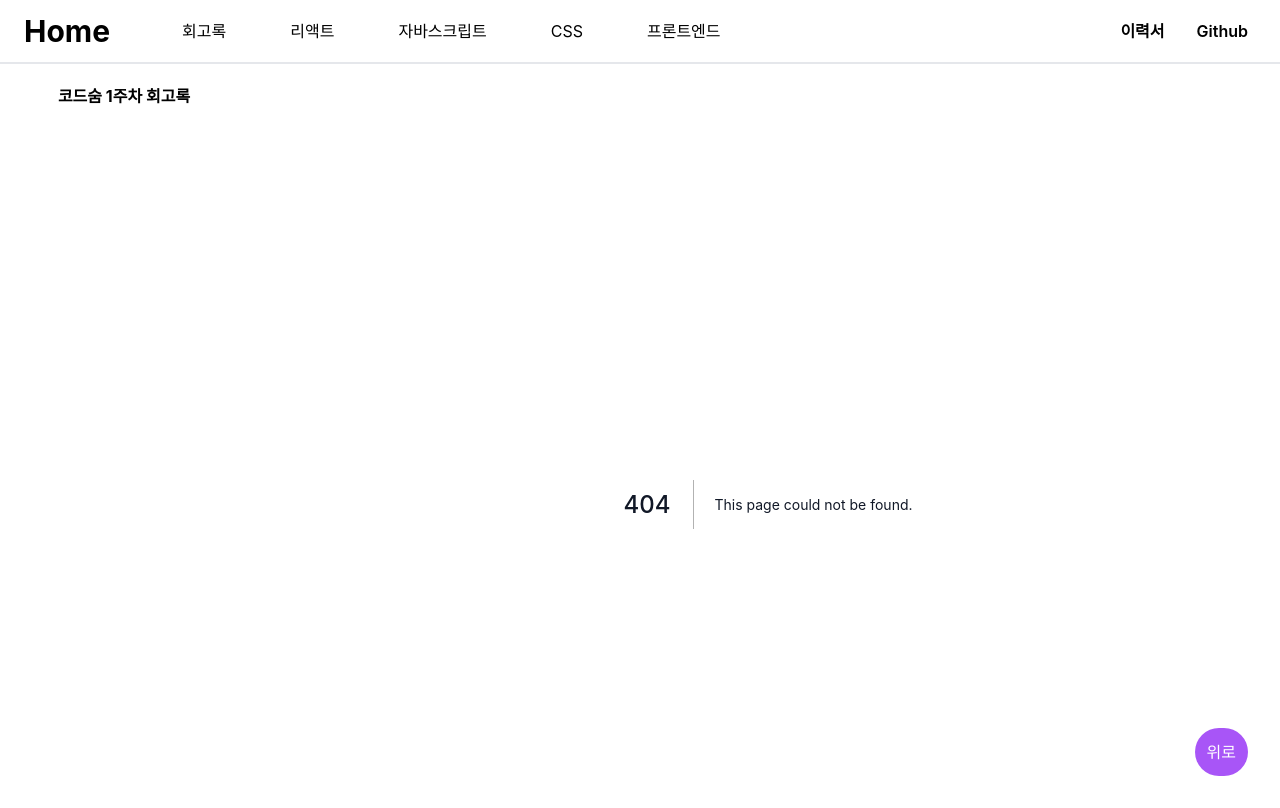
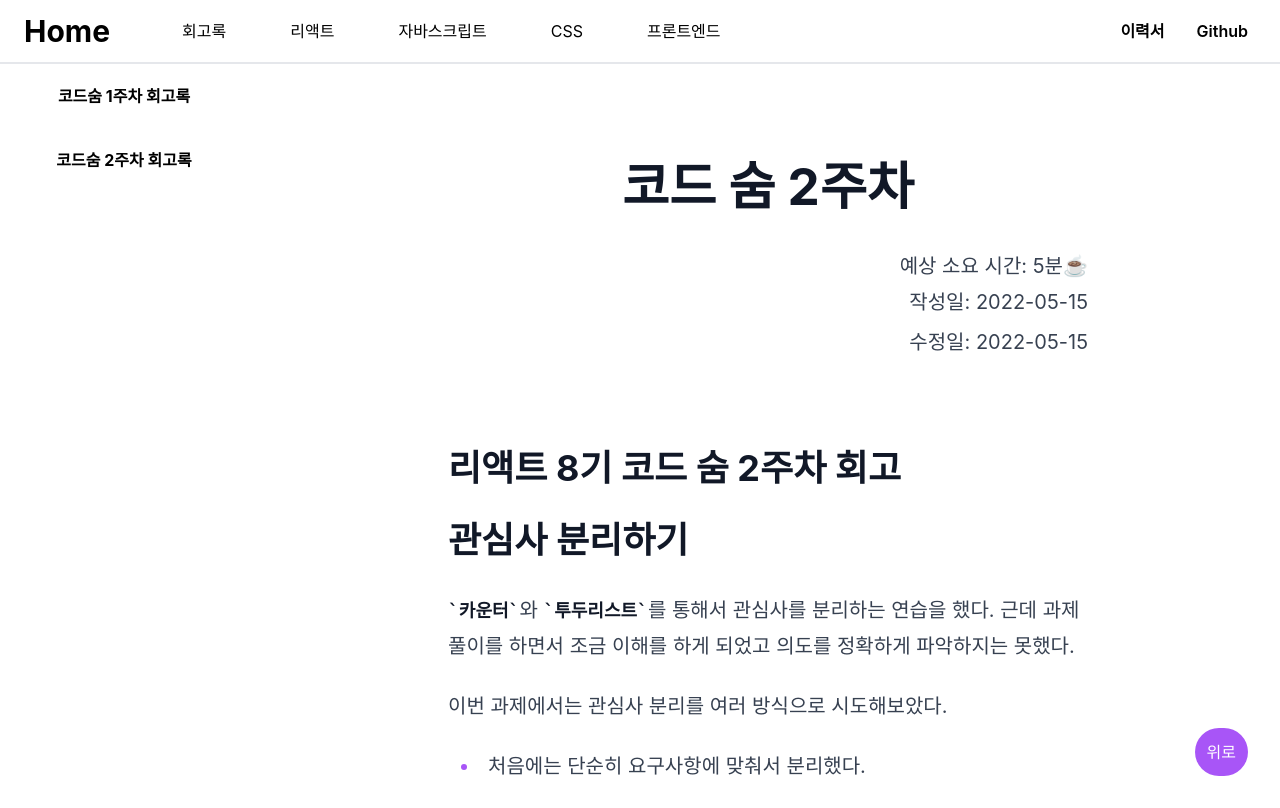
Before and after one commit to rukeni/blog, a Next.js app: page /diary/soom-2 in a window 1280 px wide. Before the commit this address had no page. Built offline with nearby package versions, Linux system fonts and the light colour scheme; a web font is replaced by a local one.

Commit message:
Add: 코드숨 2주차 회고록 추가

```diff
--- a/components/Sidebar/sidebarMenus.ts
+++ b/components/Sidebar/sidebarMenus.ts
@@ -15,6 +15,10 @@ export const sidebarMenus: SidebarMenus[] = [
       {
         title: '코드숨 1주차 회고록',
         url: '/diary/soom-1',
+      },
+      {
+        title: '코드숨 2주차 회고록',
+        url: '/diary/soom-2',
       },
     ],
   },
--- a/pages/diary/index.mdx
+++ b/pages/diary/index.mdx
@@ -1 +1,4 @@
 # 목록
+
+1. [코드숨 1주차 회고](/diary/soom-1)
+1. [코드숨 2주차 회고](/diary/soom-2)
--- a/pages/diary/soom-1.mdx
+++ b/pages/diary/soom-1.mdx
@@ -1,9 +1,9 @@
 import HeadPost from '@components/Post/HeadPost.tsx'
 
-<HeadPost title='코드 숨 1주차' createdDate='2022-05-08' updatedDate='2022-05-10' estimatedTime={5} />
+<HeadPost title='코드 숨 1주차 회고' createdDate='2022-05-08' updatedDate='2022-05-10' estimatedTime={5} />
 
 
-# 리액트 8기 코드 숨 1주차 회고 + 소회
+## 리액트 8기 코드 숨 1주차 회고 + 소회
 
 ## 코드숨에 들어오기전
 
--- /dev/null
+++ b/pages/diary/soom-2.mdx
@@ -0,0 +1,31 @@
+import HeadPost from '@components/Post/HeadPost.tsx'
+
+<HeadPost title='코드 숨 2주차' createdDate='2022-05-15' updatedDate='2022-05-15' estimatedTime={5} />
+
+
+## 리액트 8기 코드 숨 2주차 회고
+
+## 관심사 분리하기
+`카운터`와 `투두리스트`를 통해서 관심사를 분리하는 연습을 했다.
+근데 과제풀이를 하면서 조금 이해를 하게 되었고 의도를 정확하게 파악하지는 못했다.
+
+이번 과제에서는 관심사 분리를 여러 방식으로 시도해보았다.
+
+- 처음에는 단순히 요구사항에 맞춰서 분리했다.
+  - `클릭 카운터 컴포넌트`, `숫자 카운트 컴포넌트`
+- 그 다음에 리팩토링할때는 카운터라는 공통 속성을 중심으로 `카운터 컴포넌트`를 이용해서 분리했다.
+  - 공통 관심사를 중심으로 `useCount`라는 훅을 만들어 데이터 관리를 전담하도록 하였다.
+- 그리고 `리액트 관심사 분리`라는 키워드로 구글링을 하다가 리액트의 다양한 설계패턴에 대해 알게되었다.
+  - 그중 최근 DeView에서 발표가 있었던 `VAC`패턴이라는 것을 적용해보았다.
+`VAC`패턴이란 것을 특별한 고민없이 적용하다보니 의구심을 해소하지 못하고 코드로 이행했는데 윤석님이 적절한 코멘트를 주셨다.
+
+> 패턴이 어떤 문제를 해결해주는지 이해하는 것이 중요할 것 같습니다.
+
+고민 없이 뭔가를 수용하기보다는 비판적인 사고가 필요.
+
+비판적인 사고는 참 어려운것 같다. 비판적인 사고에 매몰되다보면 `비난적`사고를 하지는 않을까?
+
+여튼... 이번주는 뭔가 2주차 과제에대해 내 과제는 오버엔지니어링 했다는 느낌을 지울수가 없다.
+격에 걸맞는 행동을 이행하는 게 필요할 것 같다.
+
+---
```
